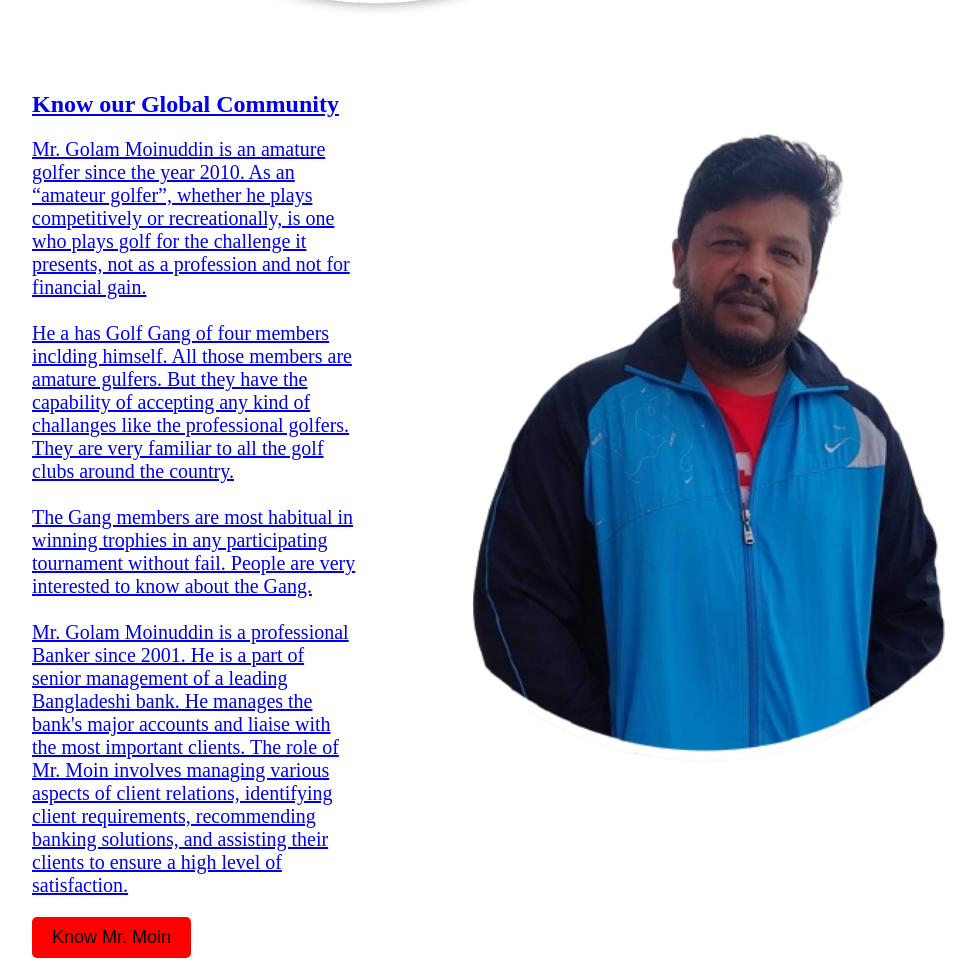
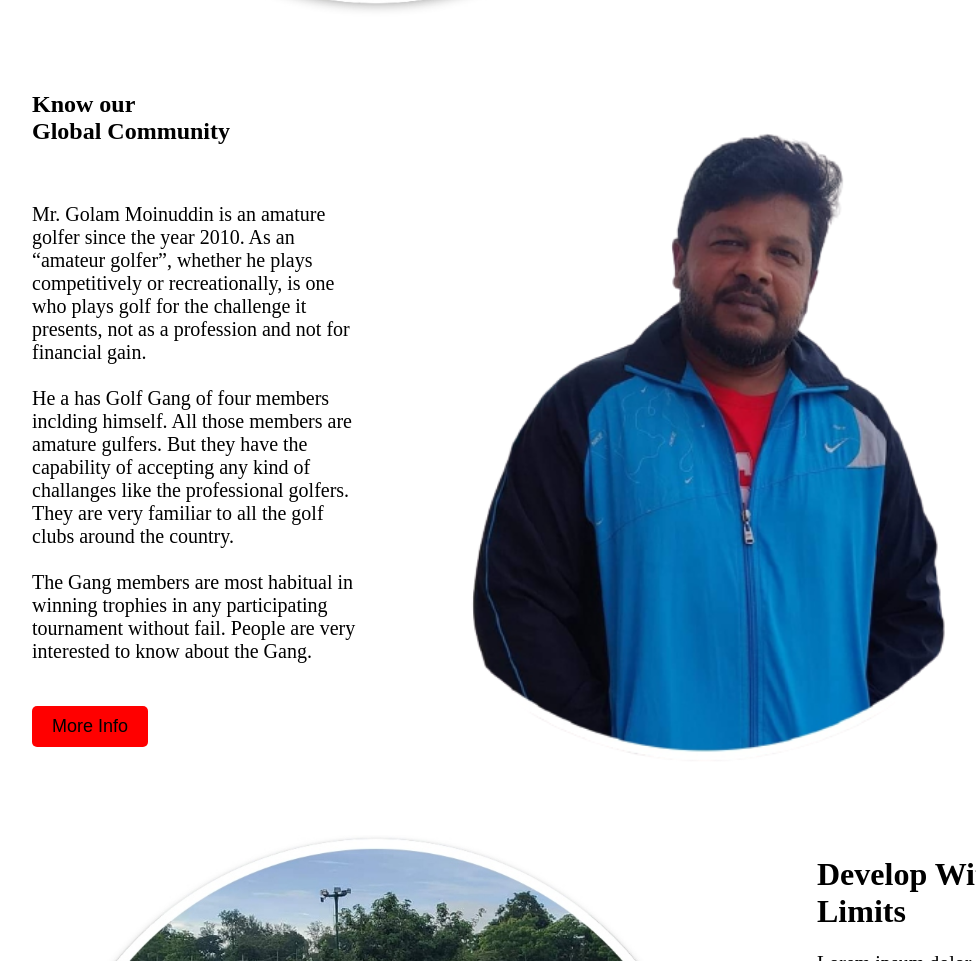
Before and after one commit to ASMRUSSELE/The-Golf-Gang, a plain HTML site: page index.html in a window 1280 px wide. Shown: the part 2402-3363 px from the top of the page, without its empty margins (96-1072 px from the left). Drawn offline with Linux system fonts and the light colour scheme.

Commit message:
more update added

```diff
--- a/index.html
+++ b/index.html
@@ -82,38 +82,40 @@
         mundi noster pri, ea eos quas expetendis scripserit, affert gubergren
         dissentias et cum.</p>
     <a target=blank href="https://www.facebook.com/golam.moinuddin.5">
-        <button class="details-btn"> Know Mr. Moin</button>
-
+        <button class="details-btn"> Read More</button>
+    </a>
    </div>
 </div>
 
-<div class="parant" >
-    <div class="left-side">
 
-        <h2>Know our Global Community</h2>
-        <p class="para-font">
+<div>
+
+    <div class="parant-fourth" >
+          <div>
+
+        <h2>Know our <br> Global Community</h2> <br>
+        <p class="para-global-font" >
             Mr. Golam Moinuddin is an amature golfer since the year 2010. As an “amateur golfer”, whether he plays competitively or recreationally, is one who plays golf for the challenge it presents, not as a profession and not for financial gain. <br><br>
 
             He a has Golf Gang of four members inclding himself. All those members are amature gulfers. But they have the capability of accepting any kind of challanges like the professional golfers. They are very familiar to all the golf clubs around the country. <br><br>
 
-            The Gang members are most habitual in winning trophies in any participating tournament without fail. People are very interested to know about the Gang. <br><br>
-
-
-            Mr. Golam Moinuddin is a professional Banker since 2001. He is a part of senior management of a leading Bangladeshi bank. He manages the bank's major accounts and liaise with the most important clients. The role of Mr. Moin involves managing various aspects of client relations, identifying client requirements, recommending banking solutions, and assisting their clients to ensure a high level of satisfaction. </p>
+            The Gang members are most habitual in winning trophies in any participating tournament without fail. People are very interested to know about the Gang.  <br> <br> </p>
 
         <a target=blank href="https://www.facebook.com/golam.moinuddin.5">
-        <button class="details-btn"> Know Mr. Moin</button>
+                <button class="more-info-btn"> More Info</button>
         </a>
        </div>
+
         <div class="photo">
             <img src="./Images/1641403000007-removebg-preview.png" alt="Mr. Golam Moinuddin">
         </div>
         </div>
 
+</div>
+
 <div class="third-section">
         <div class="third-section-img">
          <img src="./Images/1641403059604.jpg" alt="">
-
         </div>
 
         <div class="third-section-para">
--- a/style.css
+++ b/style.css
@@ -132,6 +132,34 @@ margin: 0 auto;
 
 }
 
+.parant-fourth{
+    display: flex;
+    width: 80%;
+    margin: 0 auto;
+    justify-content: right;
+    padding-top: 50px;
+}
+.para-global-font{
+    font-size: 125%;
+    text-align: auto;
+
+}
+
+.more-info-btn{
+    padding: 10px 20px;
+    border: none;
+    border-radius: 5px;
+    background-color: red;
+    font-size: 18px;
+    font-weight: 500;
+}
+
+.more-info-btn:hover{
+    background-color: blue;
+    color: white;
+    cursor: pointer;
+}
+
 #footer-add{
     background-color: black;
     color:rgb(132, 223, 223);
```
Lines whose indentation alone changed are shown as unchanged.
